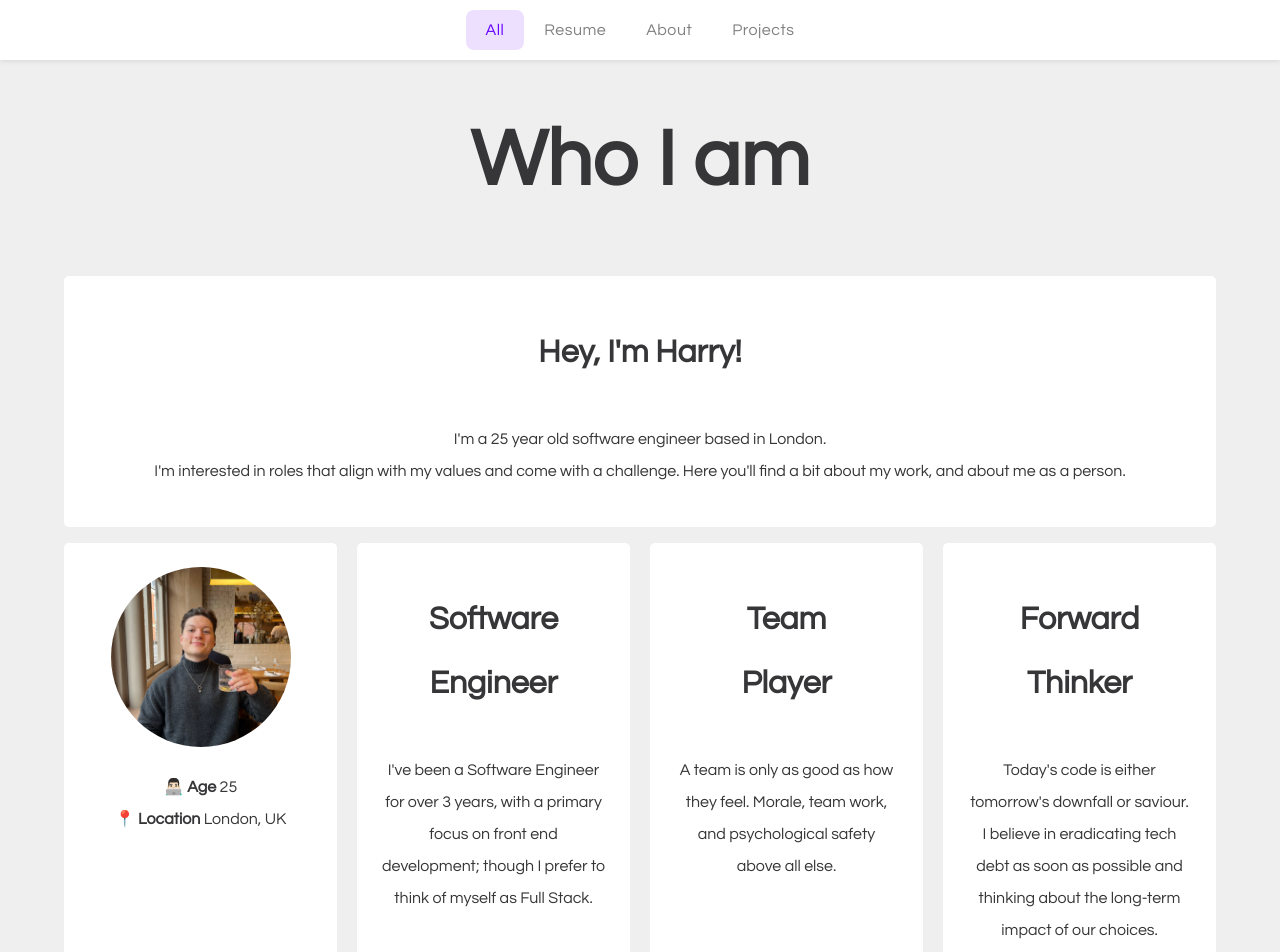
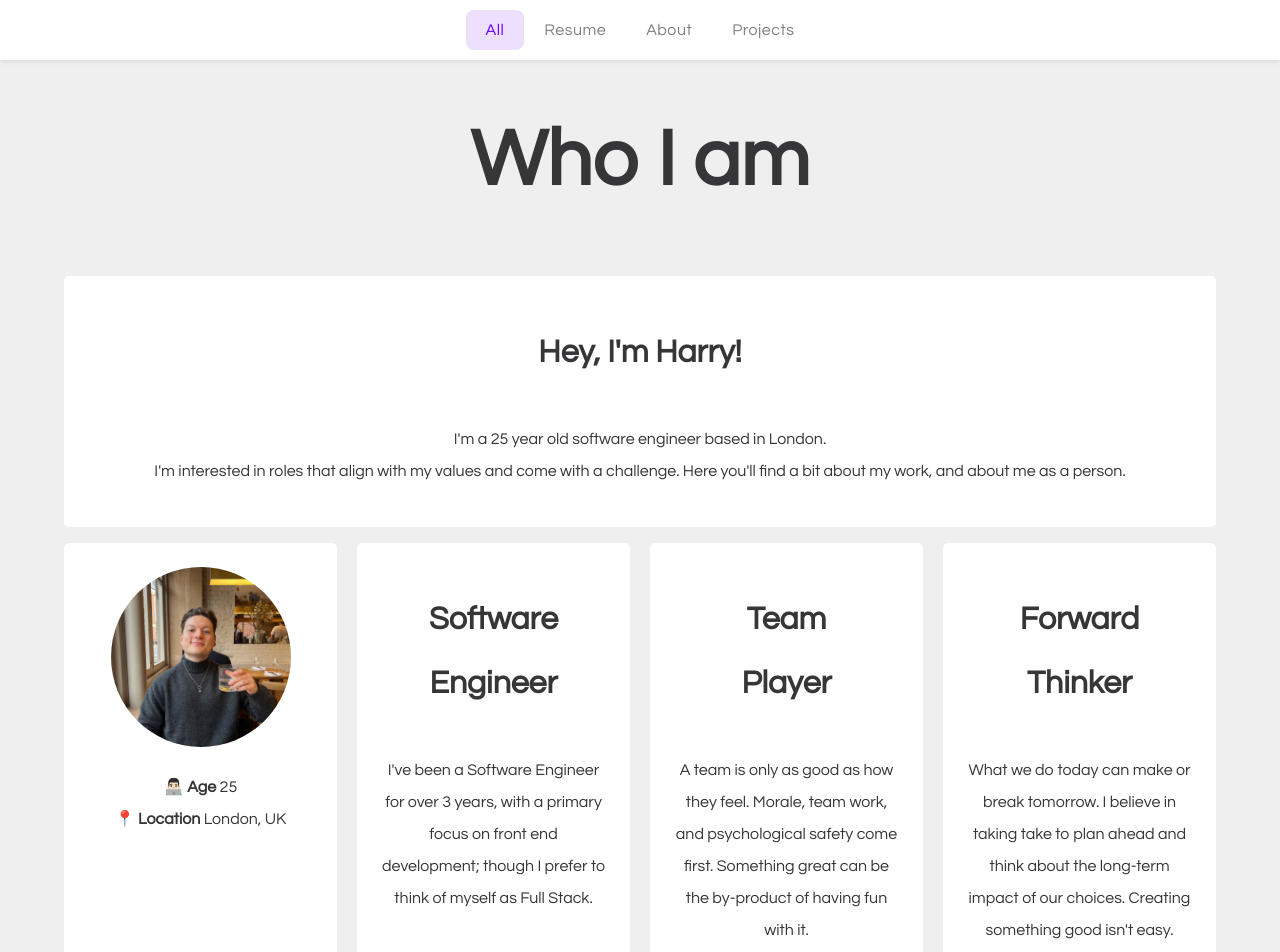
Before and after one commit to harrycollinscs/portfolio, a React (Create React App) app: page / in a window 1280 px wide. Shown: the top 952 px of the page. Built offline with nearby package versions, Linux system fonts and the light colour scheme.

Commit message:
update copy

```diff
--- a/src/components/templates/All/index.tsx
+++ b/src/components/templates/All/index.tsx
@@ -23,11 +23,11 @@ const Tiles = [
   </GridCard>,
   <GridCard>
     <h1>Team <br/> Player</h1>
-    <p>A team is only as good as how they feel. Morale, team work, and psychological safety above all else.</p>
+    <p>A team is only as good as how they feel. Morale, team work, and psychological safety come first. Something great can be the by-product of having fun with it.</p>
   </GridCard>,
   <GridCard>
     <h1>Forward <br/> Thinker</h1>
-    <p>Today's code is either tomorrow's downfall or saviour. I believe in eradicating tech debt as soon as possible and thinking about the long-term impact of our choices.</p>
+    <p>What we do today can make or break tomorrow. I believe in taking take to plan ahead and think about the long-term impact of our choices. Creating something good isn't easy.</p>
   </GridCard>
 ]
 
```
